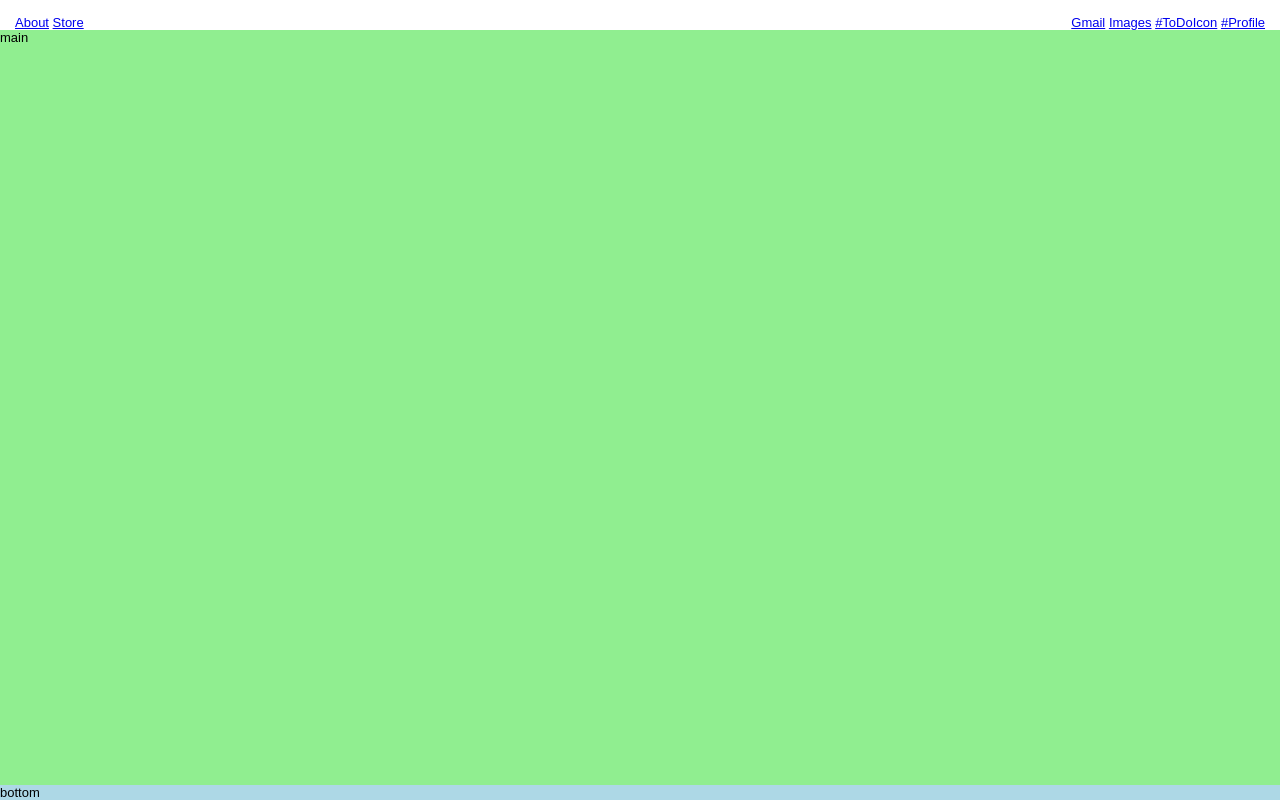
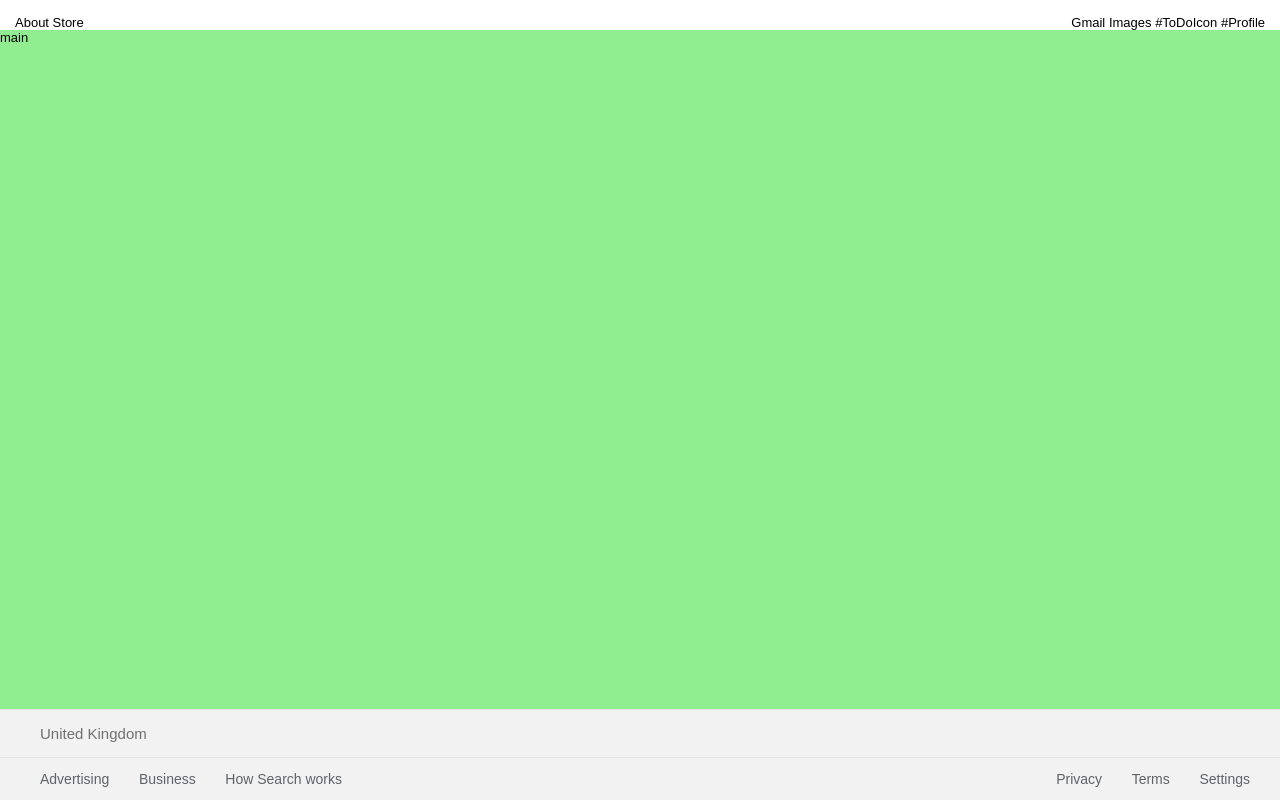
Before and after one commit to apwaite/google-homepage, a plain HTML site: page index.html in a window 1280 px wide. Drawn offline with Linux system fonts and the light colour scheme.

Commit message:
Added a top and bottom footer in an attempt to replicate the google homepage. Added coloring styles, margins, padding and pushed the Privacy, Term and Settings links to the right of the bottom footer. Removed text-decorations and added underline on hover.

```diff
--- a/assets/style.css
+++ b/assets/style.css
@@ -39,7 +39,15 @@ section {
   margin-top: 15px;
   padding: 0;
   list-style: none;
+}
+
+.nav-container a {
   text-decoration: none;
+  color: #000;
+}
+
+.nav-container a:hover {
+  text-decoration: underline;
 }
 
 .nav-container li {
@@ -53,7 +61,50 @@ section {
 /* FOOTER */
 
 footer {
-  background: lightblue;
+  background: #f2f2f2;
+}
+
+.top-footer {
+  font-size: 15px;
+  color: rgba(0, 0, 0, 0.54);
+  border-top: 1px solid #e4e4e4;
+  padding: 0px;
+}
+
+.footer-left {
+}
+
+.footer-right {
+  margin-right: 30px;
+}
+
+.bottom-footer {
+  display: flex;
+  border-top: 1px solid #e4e4e4;
+}
+
+footer .push {
+  margin-left: auto;
+}
+
+footer ul li {
+  display: inline-block;
+  list-style: none;
+}
+
+.padding {
+  padding: 0 0 0 26px;
+}
+
+footer a {
+  font-size: 14px;
+  color: #5f6368;
+  text-align: left;
+  text-decoration: none;
+}
+
+footer a:hover {
+  text-decoration: underline;
 }
 /*
 nav ul {
--- a/index.html
+++ b/index.html
@@ -31,7 +31,27 @@
         <section>main</section>
       </main>
       <!-- FOOTER START -->
-      <footer>bottom</footer>
+      <footer>
+        <div class="top-footer">
+          <ul class="footer-top">
+            <li>
+              United Kingdom
+            </li>
+          </ul>
+        </div>
+        <div class="bottom-footer footer-s">
+          <ul class="footer-left">
+            <li><a href="#">Advertising</a></li>
+            <li><a class="padding" href="#">Business</a></li>
+            <li><a class="padding" href="#">How Search works</a></li>
+          </ul>
+          <ul class="footer-right push">
+            <li><a href="#">Privacy</a></li>
+            <li><a class="padding" href="#">Terms</a></li>
+            <li><a class="padding" href="#">Settings</a></li>
+          </ul>
+        </div>
+      </footer>
     </div>
     <!-- CONTAINER START -->
     <!--<main class="container">-->
```
